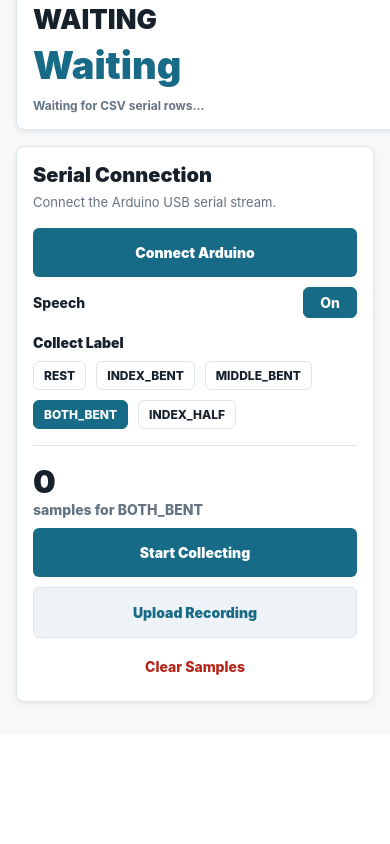
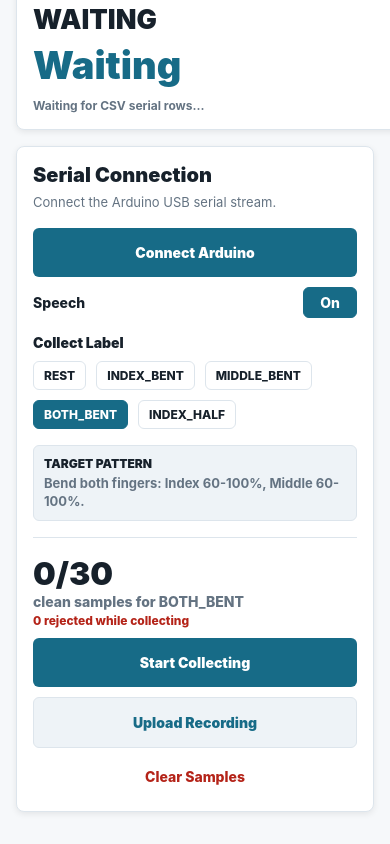
Before and after one commit to ishak-e-george/Smart_Glove, a React Native app in the folder mobile-app/: screen /SerialGloveDemo in a window 390 px wide. Shown: the part 501-1345 px from the top of the page. Before the commit the page ends 1235 px from the top, so only its background shows below. Built offline with nearby package versions, Linux system fonts and the light colour scheme.

Commit message:
Improve live serial collection quality

```diff
--- a/mobile-app/src/screens/SerialGloveDemoScreen.tsx
+++ b/mobile-app/src/screens/SerialGloveDemoScreen.tsx
@@ -5,6 +5,7 @@ import { recordingApi } from '../api/recordingApi';
 import { colors, radius, shadow, spacing } from '../styles/theme';
 
 type SerialSample = [number, number, number, number, number, number];
+type PercentRange = [number, number];
 
 type GestureResult = {
   code: string;
@@ -18,6 +19,37 @@ const GESTURE_LABELS = [
   { code: 'BOTH_BENT', phrase: 'Help' },
   { code: 'INDEX_HALF', phrase: 'Water' },
 ];
+
+const TARGET_SAMPLE_COUNT = 30;
+const STABLE_SPEECH_FRAMES = 3;
+
+const LABEL_RULES: Record<string, { index: PercentRange; middle: PercentRange; hint: string }> = {
+  REST: {
+    index: [0, 20],
+    middle: [0, 20],
+    hint: 'Keep both fingers open: Index 0-20%, Middle 0-20%.',
+  },
+  INDEX_BENT: {
+    index: [60, 100],
+    middle: [0, 20],
+    hint: 'Bend index only: Index 60-100%, Middle 0-20%.',
+  },
+  MIDDLE_BENT: {
+    index: [0, 20],
+    middle: [60, 100],
+    hint: 'Bend middle only: Index 0-20%, Middle 60-100%.',
+  },
+  BOTH_BENT: {
+    index: [60, 100],
+    middle: [60, 100],
+    hint: 'Bend both fingers: Index 60-100%, Middle 60-100%.',
+  },
+  INDEX_HALF: {
+    index: [25, 59],
+    middle: [0, 20],
+    hint: 'Hold index half bent: Index 25-59%, Middle 0-20%.',
+  },
+};
 
 const parseCsvLine = (line: string): SerialSample | null => {
   const trimmed = line.trim();
@@ -40,6 +72,14 @@ const classifySample = (sample: SerialSample | null): GestureResult => {
   if (indexPercent <= 20 && middlePercent <= 20) return { code: 'REST', phrase: 'Silent' };
 
   return { code: 'UNCERTAIN', phrase: 'Hold steady' };
+};
+
+const isInRange = (value: number, range: PercentRange) => value >= range[0] && value <= range[1];
+
+const isSampleCleanForLabel = (sample: SerialSample, label: string) => {
+  const rule = LABEL_RULES[label];
+  if (!rule) return false;
+  return isInRange(sample[2], rule.index) && isInRange(sample[5], rule.middle);
 };
 
 const speak = (phrase: string) => {
@@ -87,13 +127,17 @@ const SerialGloveDemoScreen = ({ route, navigation }: any) => {
   const readerRef = useRef<any>(null);
   const bufferRef = useRef('');
   const collectingRef = useRef(false);
+  const selectedLabelRef = useRef('BOTH_BENT');
   const lastSpokenRef = useRef('');
+  const stableCodeRef = useRef('');
+  const stableCountRef = useRef(0);
   const [connected, setConnected] = useState(false);
   const [status, setStatus] = useState('Connect the Arduino USB serial stream.');
   const [lastLine, setLastLine] = useState('');
   const [latestSample, setLatestSample] = useState<SerialSample | null>(null);
   const [selectedLabel, setSelectedLabel] = useState('BOTH_BENT');
   const [collectedSamples, setCollectedSamples] = useState<SerialSample[]>([]);
+  const [rejectedSamples, setRejectedSamples] = useState(0);
   const [collecting, setCollecting] = useState(false);
   const [uploading, setUploading] = useState(false);
   const [speechEnabled, setSpeechEnabled] = useState(true);
@@ -110,11 +154,28 @@ const SerialGloveDemoScreen = ({ route, navigation }: any) => {
     setLatestSample(sample);
 
     if (collectingRef.current) {
-      setCollectedSamples((current) => [...current, sample]);
+      if (isSampleCleanForLabel(sample, selectedLabelRef.current)) {
+        setCollectedSamples((current) => [...current, sample]);
+      } else {
+        setRejectedSamples((current) => current + 1);
+      }
     }
 
     const result = classifySample(sample);
-    if (speechEnabled && result.code !== lastSpokenRef.current && result.phrase !== 'Silent' && result.phrase !== 'Hold steady') {
+    if (result.code === stableCodeRef.current) {
+      stableCountRef.current += 1;
+    } else {
+      stableCodeRef.current = result.code;
+      stableCountRef.current = 1;
+    }
+
+    if (
+      speechEnabled &&
+      stableCountRef.current >= STABLE_SPEECH_FRAMES &&
+      result.code !== lastSpokenRef.current &&
+      result.phrase !== 'Silent' &&
+      result.phrase !== 'Hold steady'
+    ) {
       lastSpokenRef.current = result.code;
       speak(result.phrase);
     }
@@ -182,11 +243,15 @@ const SerialGloveDemoScreen = ({ route, navigation }: any) => {
     const next = !collectingRef.current;
     collectingRef.current = next;
     setCollecting(next);
+    if (next) {
+      setRejectedSamples(0);
+    }
     setStatus(next ? `Collecting ${selectedLabel} samples.` : 'Collection paused.');
   };
 
   const clearCollection = () => {
     setCollectedSamples([]);
+    setRejectedSamples(0);
     setStatus('Collected samples cleared.');
   };
 
@@ -212,6 +277,7 @@ const SerialGloveDemoScreen = ({ route, navigation }: any) => {
       });
       setStatus(`Uploaded ${collectedSamples.length} ${selectedLabel} samples.`);
       setCollectedSamples([]);
+      setRejectedSamples(0);
     } catch {
       setStatus('Upload failed. Check backend connection.');
     } finally {
@@ -274,7 +340,13 @@ const SerialGloveDemoScreen = ({ route, navigation }: any) => {
                 <TouchableOpacity
                   key={label.code}
                   style={[styles.labelButton, selectedLabel === label.code && styles.labelButtonActive]}
-                  onPress={() => setSelectedLabel(label.code)}
+                  onPress={() => {
+                    selectedLabelRef.current = label.code;
+                    setSelectedLabel(label.code);
+                    setCollectedSamples([]);
+                    setRejectedSamples(0);
+                    setStatus(`Ready to collect ${label.code}.`);
+                  }}
                 >
                   <Text style={[styles.labelButtonText, selectedLabel === label.code && styles.labelButtonTextActive]}>
                     {label.code}
@@ -282,10 +354,15 @@ const SerialGloveDemoScreen = ({ route, navigation }: any) => {
                 </TouchableOpacity>
               ))}
             </View>
+            <View style={styles.targetBox}>
+              <Text style={styles.targetTitle}>Target Pattern</Text>
+              <Text style={styles.targetText}>{LABEL_RULES[selectedLabel].hint}</Text>
+            </View>
 
             <View style={styles.collectStats}>
-              <Text style={styles.collectCount}>{collectedSamples.length}</Text>
-              <Text style={styles.collectMeta}>samples for {selectedLabel}</Text>
+              <Text style={styles.collectCount}>{collectedSamples.length}/{TARGET_SAMPLE_COUNT}</Text>
+              <Text style={styles.collectMeta}>clean samples for {selectedLabel}</Text>
+              <Text style={styles.rejectMeta}>{rejectedSamples} rejected while collecting</Text>
             </View>
 
             <TouchableOpacity style={collecting ? styles.stopButton : styles.primaryButton} onPress={toggleCollection} disabled={!connected}>
@@ -578,6 +655,33 @@ const styles = StyleSheet.create({
     color: colors.textMuted,
     fontWeight: '800',
   },
+  rejectMeta: {
+    color: colors.danger,
+    fontSize: 12,
+    fontWeight: '800',
+    marginTop: 3,
+  },
+  targetBox: {
+    backgroundColor: colors.surfaceMuted,
+    borderRadius: radius.sm,
+    borderWidth: 1,
+    borderColor: colors.border,
+    padding: spacing.sm,
+    marginBottom: spacing.md,
+  },
+  targetTitle: {
+    color: colors.text,
+    fontSize: 12,
+    fontWeight: '900',
+    textTransform: 'uppercase',
+    marginBottom: 3,
+  },
+  targetText: {
+    color: colors.textMuted,
+    fontSize: 13,
+    fontWeight: '700',
+    lineHeight: 18,
+  },
 });
 
 export default SerialGloveDemoScreen;
```
